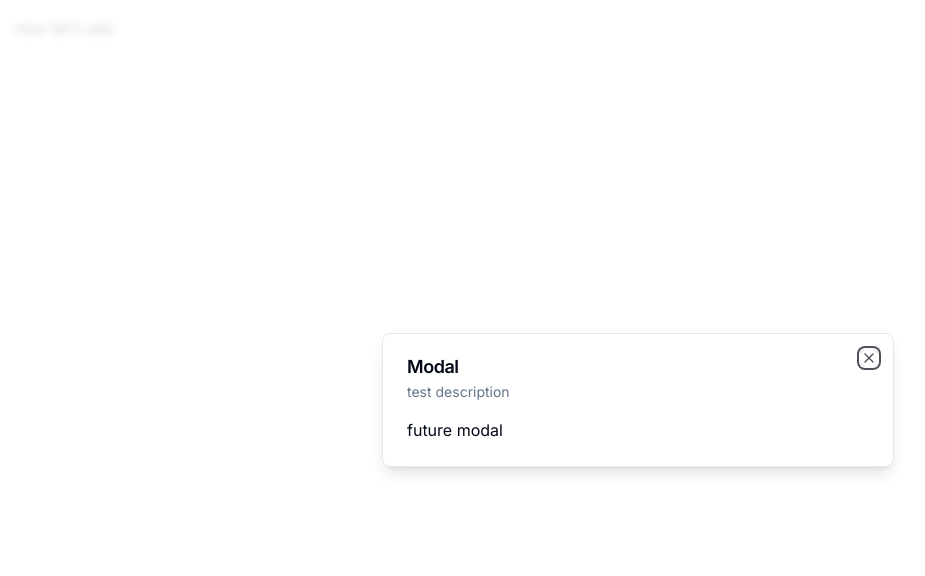
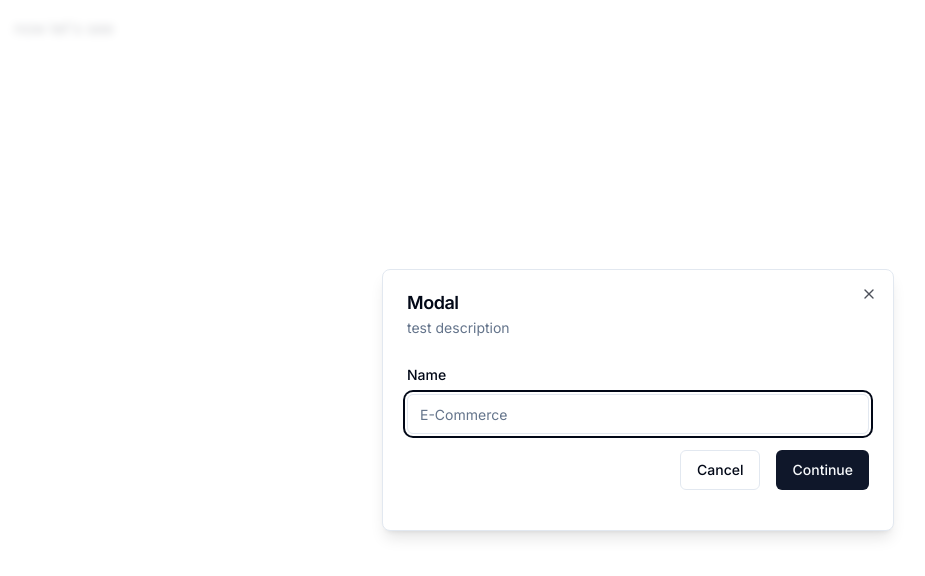
Before and after one commit to muhammadsarim555/ecommerce-admin, a Next.js app: page / in a window 1280 px wide. Shown: the top 576 px of the page, without its empty margins (2-927 px from the left). Built offline with nearby package versions, Linux system fonts and the light colour scheme.

Commit message:
added zod validations in form with shadcn ui

```diff
--- a/app/(root)/page.tsx
+++ b/app/(root)/page.tsx
@@ -8,7 +8,10 @@ export default function SetupPage() {
   const isOpen = useStoreModal((state) => state.isOpen);
 
   useEffect(() => {
-    if (!isOpen) onOpen();
+    if (!isOpen) {
+      console.log("@@@", isOpen);
+      onOpen();
+    }
   }, [isOpen, onOpen]);
 
   return <div className="p-4">now let's see</div>;
--- a/components/modals/store-modal.tsx
+++ b/components/modals/store-modal.tsx
@@ -1,10 +1,41 @@
 "use client";
 
+import { z } from "zod";
+import { useForm } from "react-hook-form";
+
+import { useStoreModal } from "@/hooks/use-store-modal";
+import { zodResolver } from "@hookform/resolvers/zod";
 import { Modal } from "@/components/ui/modal";
-import { useStoreModal } from "@/hooks/use-store-modal";
+import {
+  Form,
+  FormControl,
+  FormField,
+  FormItem,
+  FormLabel,
+  FormMessage,
+} from "@/components/ui/form";
+import { Input } from "@/components/ui/input";
+import { Button } from "@/components/ui/button";
+
+const formSchema = z.object({
+  name: z.string().min(1),
+});
 
 export const StoreModal = () => {
   const storeModal = useStoreModal();
+
+  const form = useForm<z.infer<typeof formSchema>>({
+    resolver: zodResolver(formSchema),
+    defaultValues: {
+      name: "",
+    },
+  });
+
+  const onSubmit = async (values: z.infer<typeof formSchema>) => {
+    try {
+      console.log("value", values);
+    } catch (e) {}
+  };
 
   return (
     <Modal
@@ -13,7 +44,32 @@ export const StoreModal = () => {
       isOpen={storeModal.isOpen}
       onClose={storeModal.onClose}
     >
-      future modal
+      <div className="space-y-4 py-2 pb-4">
+        <Form {...form}>
+          <form onSubmit={form.handleSubmit(onSubmit)}>
+            <FormField
+              control={form.control}
+              name="name"
+              render={({ field }) => (
+                <FormItem>
+                  <FormLabel>Name</FormLabel>
+                  <FormControl>
+                    <Input placeholder="E-Commerce" {...field} />
+                  </FormControl>
+                  <FormMessage />
+                </FormItem>
+              )}
+            />
+
+            <div className="space-x-4 flex items-center justify-end pt-4">
+              <Button variant="outline" onClick={storeModal.onClose}>
+                Cancel
+              </Button>
+              <Button type="submit">Continue</Button>
+            </div>
+          </form>
+        </Form>
+      </div>
     </Modal>
   );
 };
--- /dev/null
+++ b/components/ui/input.tsx
@@ -0,0 +1,25 @@
+import * as React from "react"
+
+import { cn } from "@/lib/utils"
+
+export interface InputProps
+  extends React.InputHTMLAttributes<HTMLInputElement> {}
+
+const Input = React.forwardRef<HTMLInputElement, InputProps>(
+  ({ className, type, ...props }, ref) => {
+    return (
+      <input
+        type={type}
+        className={cn(
+          "flex h-10 w-full rounded-md border border-input bg-background px-3 py-2 text-sm ring-offset-background file:border-0 file:bg-transparent file:text-sm file:font-medium placeholder:text-muted-foreground focus-visible:outline-none focus-visible:ring-2 focus-visible:ring-ring focus-visible:ring-offset-2 disabled:cursor-not-allowed disabled:opacity-50",
+          className
+        )}
+        ref={ref}
+        {...props}
+      />
+    )
+  }
+)
+Input.displayName = "Input"
+
+export { Input }
```
